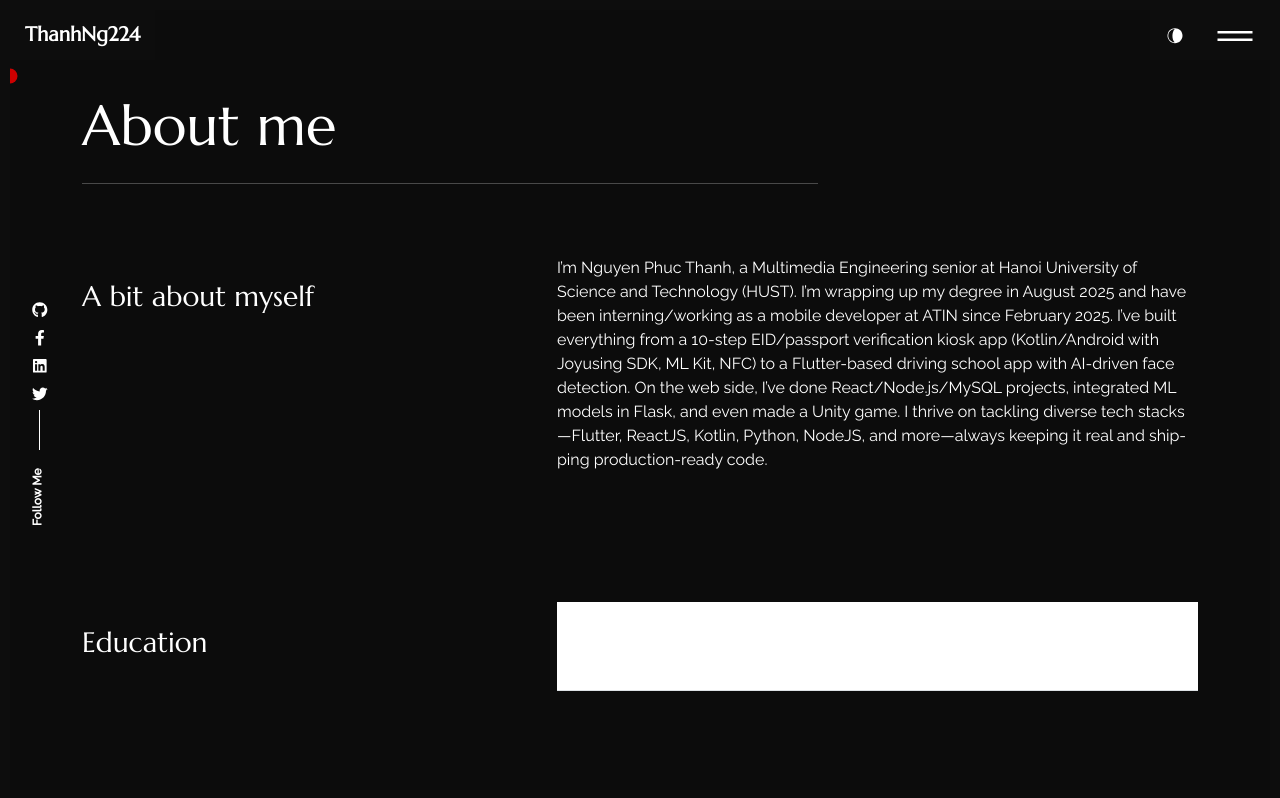
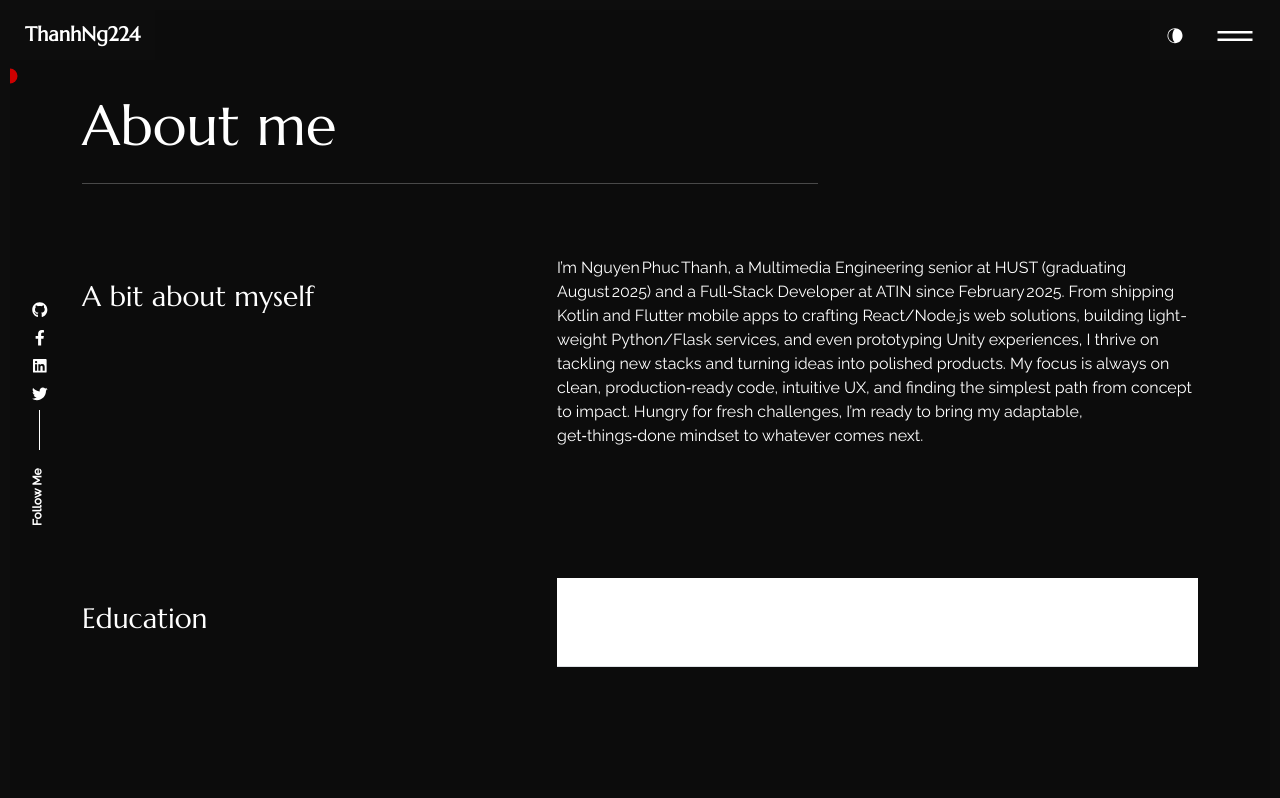
Before and after one commit to ThanhNg224/react-portfolio, a React (Create React App) app: page /about in a window 1280 px wide. Shown: the top 798 px of the page. Built offline with nearby package versions, Linux system fonts and the light colour scheme.

Commit message:
Update about me section in content_option.js
Revised the 'aboutme' field in the dataabout object to provide a more concise and updated summary of experience, skills, and professional focus.

```diff
--- a/src/content_option.js
+++ b/src/content_option.js
@@ -22,7 +22,7 @@ const introdata = {
 const dataabout = {
   title: "A bit about myself",
   aboutme:
-    "I’m Nguyen Phuc Thanh, a Multimedia Engineering senior at Hanoi University of Science and Technology (HUST). I’m wrapping up my degree in August 2025 and have been interning/working as a mobile developer at ATIN since February 2025. I’ve built everything from a 10-step EID/passport verification kiosk app (Kotlin/Android with Joyusing SDK, ML Kit, NFC) to a Flutter-based driving school app with AI-driven face detection. On the web side, I’ve done React/Node.js/MySQL projects, integrated ML models in Flask, and even made a Unity game. I thrive on tackling diverse tech stacks—Flutter, ReactJS, Kotlin, Python, NodeJS, and more—always keeping it real and shipping production-ready code.",
+    "I’m Nguyen Phuc Thanh, a Multimedia Engineering senior at HUST (graduating August 2025) and a Full‑Stack Developer at ATIN since February 2025. From shipping Kotlin and Flutter mobile apps to crafting React/Node.js web solutions, building lightweight Python/Flask services, and even prototyping Unity experiences, I thrive on tackling new stacks and turning ideas into polished products. My focus is always on clean, production‑ready code, intuitive UX, and finding the simplest path from concept to impact. Hungry for fresh challenges, I’m ready to bring my adaptable, get‑things‑done mindset to whatever comes next.",
 };
 
 // Education entries pulled from CV
```
